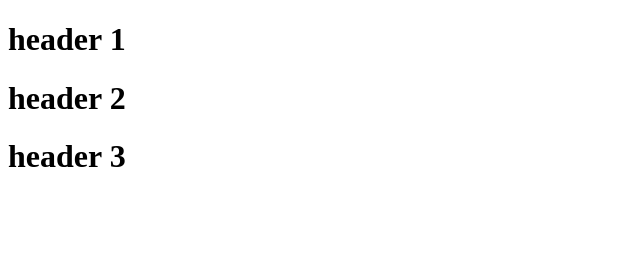
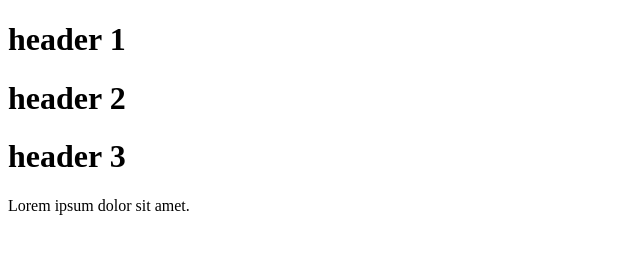
Before and after one commit to EgorVertaev/chi, a plain HTML site: page index.html in a window 1280 px wide. Shown: the whole page, without its empty margins (0-640 px from the left). Drawn offline with Linux system fonts and the light colour scheme.

Commit message:
add section

```diff
--- a/index.html
+++ b/index.html
@@ -9,6 +9,9 @@
         <h1>header 2</h1>
         <h1>header 3</h1>
     </main>
+    <section>
+      <p>Lorem ipsum dolor sit amet.</p>
+    </section>
   </body>
 
 </html>
```
